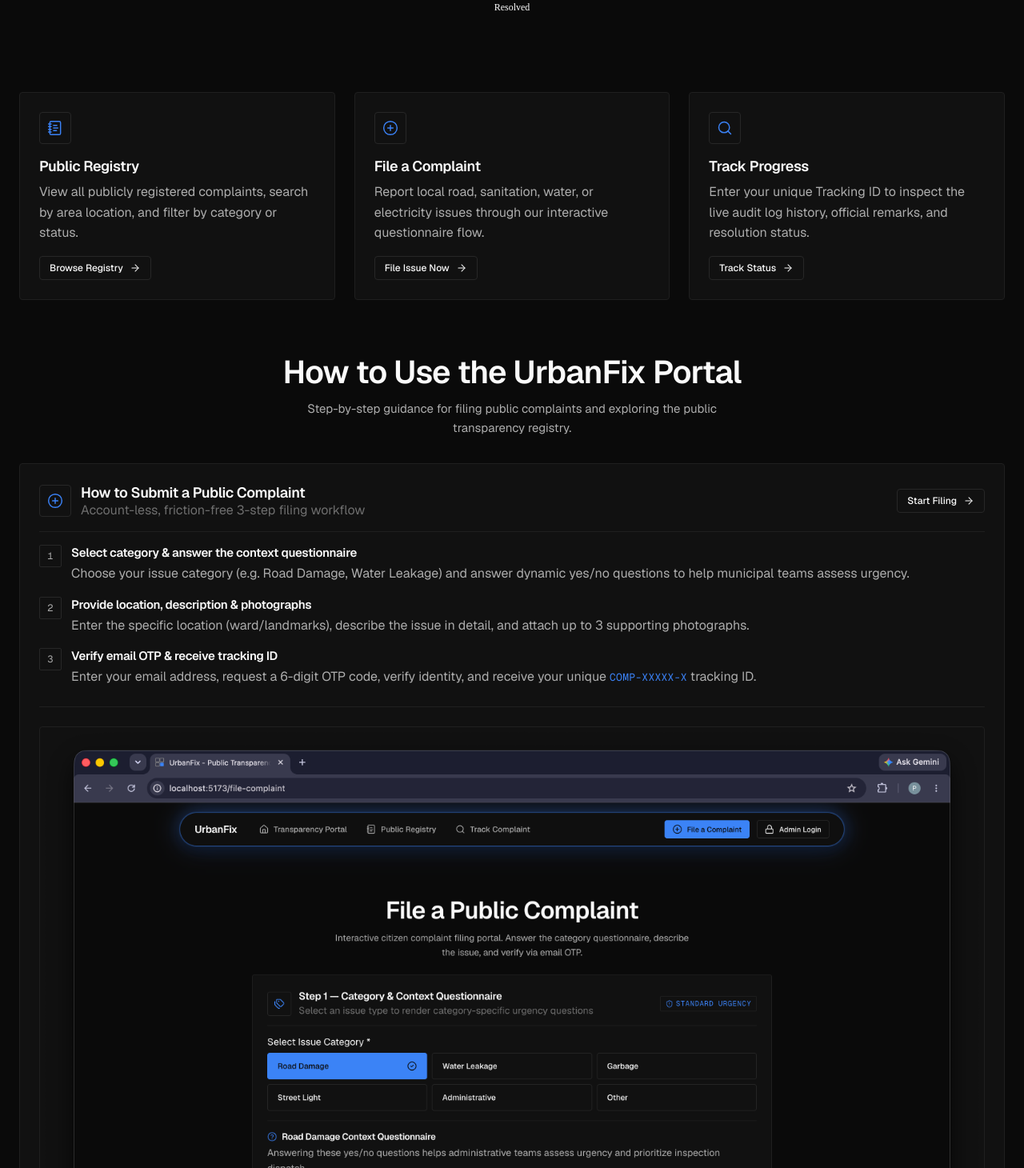
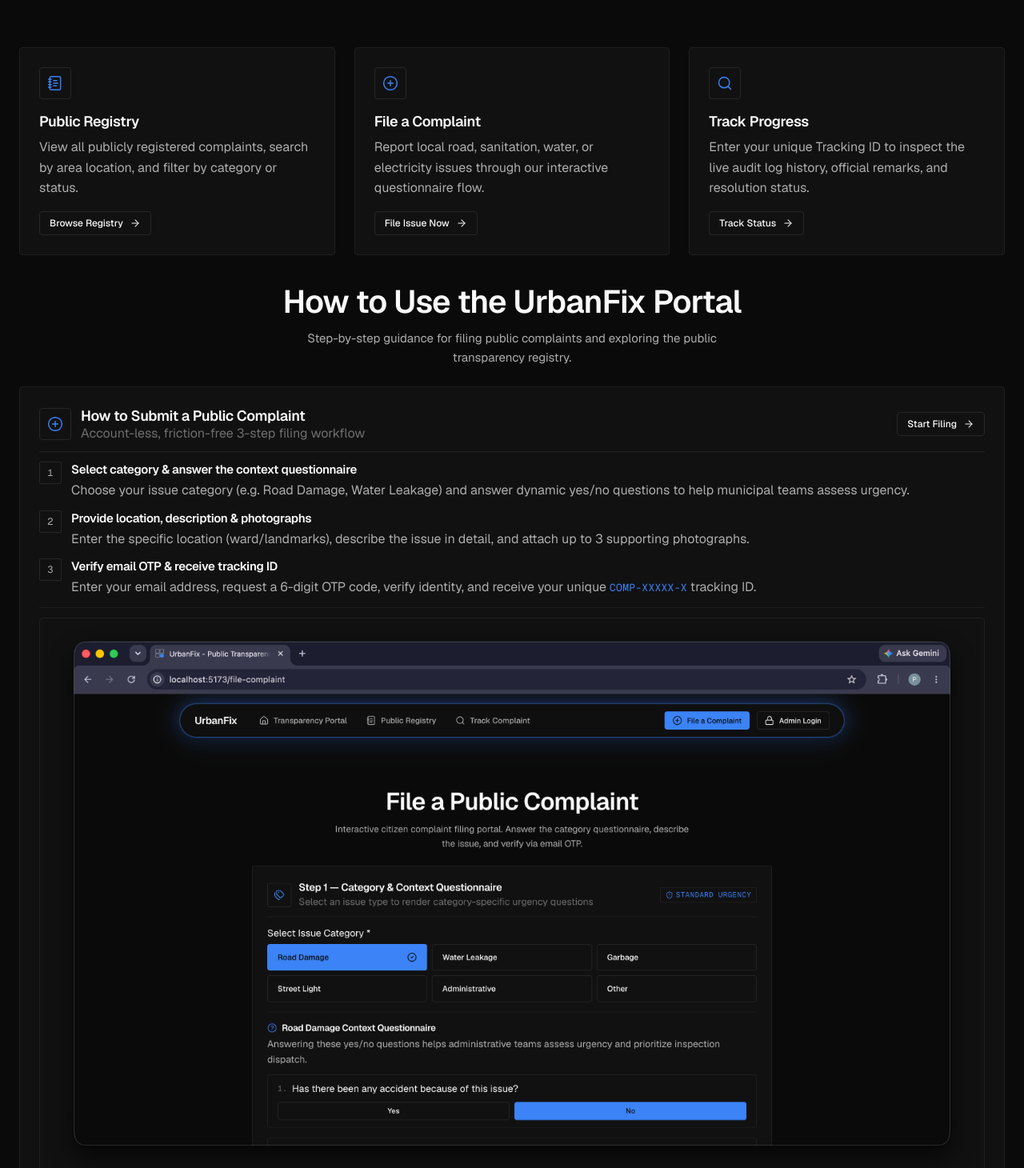
Before and after one commit to pizzaparth/urbanfix, a React (Vite) app in the folder frontend/: page / in a window 1280 px wide. Shown: the part 910-2370 px from the top of the page at 80% size. Built offline with nearby package versions, Linux system fonts and the light colour scheme; no server answers.

Commit message:
Fixed the polygon graph scaling issue in mbile view.

```diff
--- a/frontend/src/components/TutorialSection.jsx
+++ b/frontend/src/components/TutorialSection.jsx
@@ -8,7 +8,7 @@ const TutorialSection = ({ icon: Icon, title, subtitle, ctaTo, ctaLabel, steps,
     <section className="panel">
       <div
         className="flex items-center justify-between flex-wrap gap-3"
-        style={{ marginBottom: 'var(--space-4)', paddingBottom: 'var(--space-4)', borderBottom: '1px solid var(--border)' }}
+        style={{ marginBottom: 'var(--space-3)', paddingBottom: 'var(--space-3)', borderBottom: '1px solid var(--border)' }}
       >
         <div className="flex items-center gap-3">
           <div
@@ -33,7 +33,7 @@ const TutorialSection = ({ icon: Icon, title, subtitle, ctaTo, ctaLabel, steps,
           <div
             className="flex items-start gap-3"
             key={idx}
-            style={{ marginBottom: idx < steps.length - 1 ? 'var(--space-4)' : 0 }}
+            style={{ marginBottom: idx < steps.length - 1 ? 'var(--space-3)' : 0 }}
           >
             <div
               className="flex items-center justify-center text-mono"
--- a/frontend/src/pages/public/Home.jsx
+++ b/frontend/src/pages/public/Home.jsx
@@ -127,7 +127,7 @@ const Home = () => {
 
   return (
     <MainLayout>
-      <div className="blueprint-guides" style={{ textAlign: 'center', padding: 'var(--space-4) 0 var(--space-7)' }}>
+      <div className="blueprint-guides" style={{ textAlign: 'center', padding: 'var(--space-4) 0 var(--space-5)' }}>
         <h1 className="text-display" style={{ marginBottom: 'var(--space-4)' }}>
           Smart Digital Public Administration &amp; Transparency
         </h1>
@@ -139,7 +139,7 @@ const Home = () => {
 
       <StatsCounterCard statusBreakdown={stats?.statusBreakdown} className="panel" />
 
-      <div className="grid-12" style={{ marginBottom: 'var(--space-8)', marginTop: 'var(--space-8)' }}>
+      <div className="grid-12" style={{ marginBottom: 'var(--space-6)', marginTop: 'var(--space-6)' }}>
         {FEATURE_CARDS.map((card) => {
           const Icon = card.icon;
           return (
@@ -172,7 +172,7 @@ const Home = () => {
         })}
       </div>
 
-      <div style={{ textAlign: 'center', marginBottom: 'var(--space-6)' }}>
+      <div style={{ textAlign: 'center', marginBottom: 'var(--space-5)' }}>
         <h2 style={{ fontSize: 'var(--text-h1)', marginBottom: 'var(--space-2)' }}>How to Use the UrbanFix Portal</h2>
         <p className="text-secondary" style={{ maxWidth: '600px', margin: '0 auto', fontSize: 'var(--text-body)' }}>
           Step-by-step guidance for filing public complaints and exploring the public transparency registry.
--- a/frontend/src/styles/components.css
+++ b/frontend/src/styles/components.css
@@ -439,6 +439,23 @@ select.input {
   transform: translateX(7px);
 }
 
+/* On phones, both the page container's and the shared .panel's padding eat
+   into the already-narrow viewport, and Chart.js scales the radar to
+   whichever of width/height is smaller — so width, not height, was the real
+   ceiling on how big the diamond could get. Pull this one card edge-to-edge
+   (cancel the container's own inline padding with a negative margin) to
+   reclaim that width instead of just adding empty vertical space. */
+@media (max-width: 640px) {
+  .stats-radar-panel {
+    margin-inline: calc(-1 * var(--space-5));
+    padding-inline: var(--space-3);
+  }
+  .radar-canvas-wrap {
+    max-width: 100%;
+    height: 380px;
+  }
+}
+
 /* Category donut — chart + always-visible legend side by side. The legend
    is not decorative: with a restrained, mostly-monochrome slice palette
    (see chartTheme.js), it is the primary way a reader tells slices apart,
@@ -626,8 +643,8 @@ select.input {
    fluidly with the panel rather than at fixed breakpoints so it stays
    correctly sized across phones/tablets/desktop without layout shift. */
 .tutorial-image-wrap {
-  margin-top: var(--space-5);
-  padding-top: var(--space-5);
+  margin-top: var(--space-3);
+  padding-top: var(--space-3);
   border-top: 1px solid var(--border);
 }
 .tutorial-image {
```
